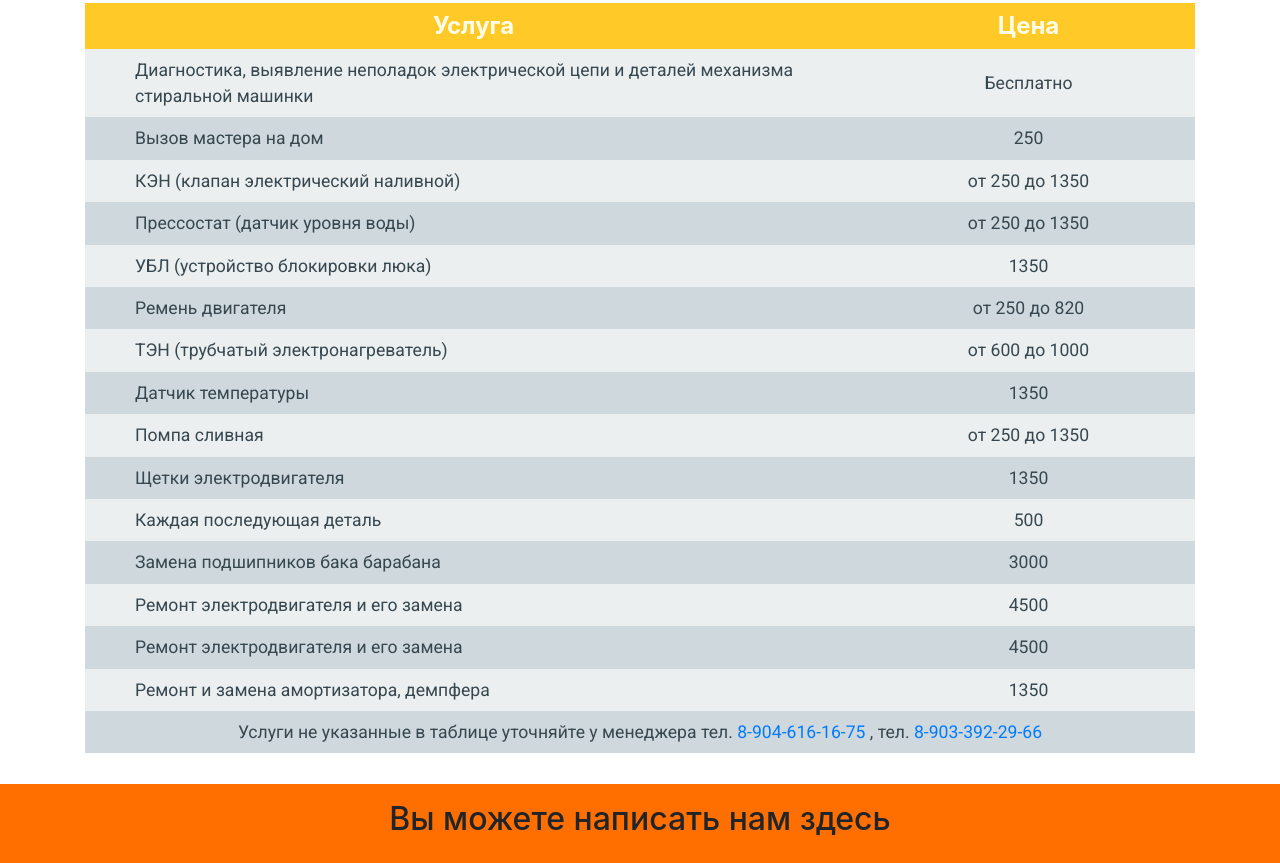
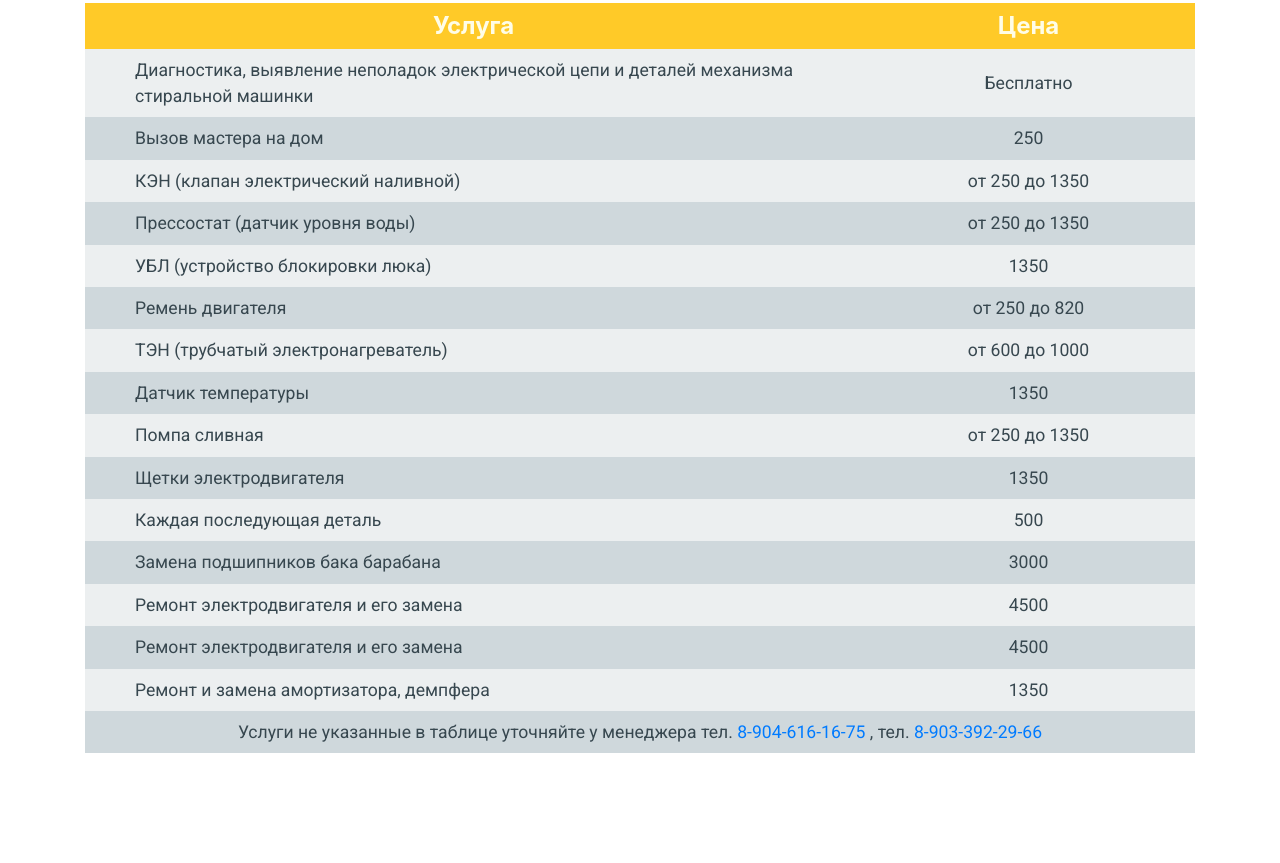
Before and after one commit to Culminate/fairmasters, a plain HTML site: page index.html in a window 1280 px wide. Shown: the part 1329-2192 px from the top of the page. After the commit the page ends 2113 px from the top, so only its background shows below. Drawn offline with nearby package versions, Linux system fonts and the light colour scheme.

Commit message:
del: footer

```diff
--- a/index.html
+++ b/index.html
@@ -112,9 +112,7 @@
             </table>
         </div>
     </main>
-    <footer class="py-md-3">
-        <h2 class="text-center">Вы можете написать нам здесь</h2>
-    </footer>
+
     <script src="https://code.jquery.com/jquery-3.3.1.slim.min.js" integrity="sha384-q8i/X+965DzO0rT7abK41JStQIAqVgRVzpbzo5smXKp4YfRvH+8abtTE1Pi6jizo" crossorigin="anonymous"></script>
     <script src="script/script.js"></script>
     <script src="https://cdnjs.cloudflare.com/ajax/libs/popper.js/1.14.3/umd/popper.min.js" integrity="sha384-ZMP7rVo3mIykV+2+9J3UJ46jBk0WLaUAdn689aCwoqbBJiSnjAK/l8WvCWPIPm49" crossorigin="anonymous"></script>
```
